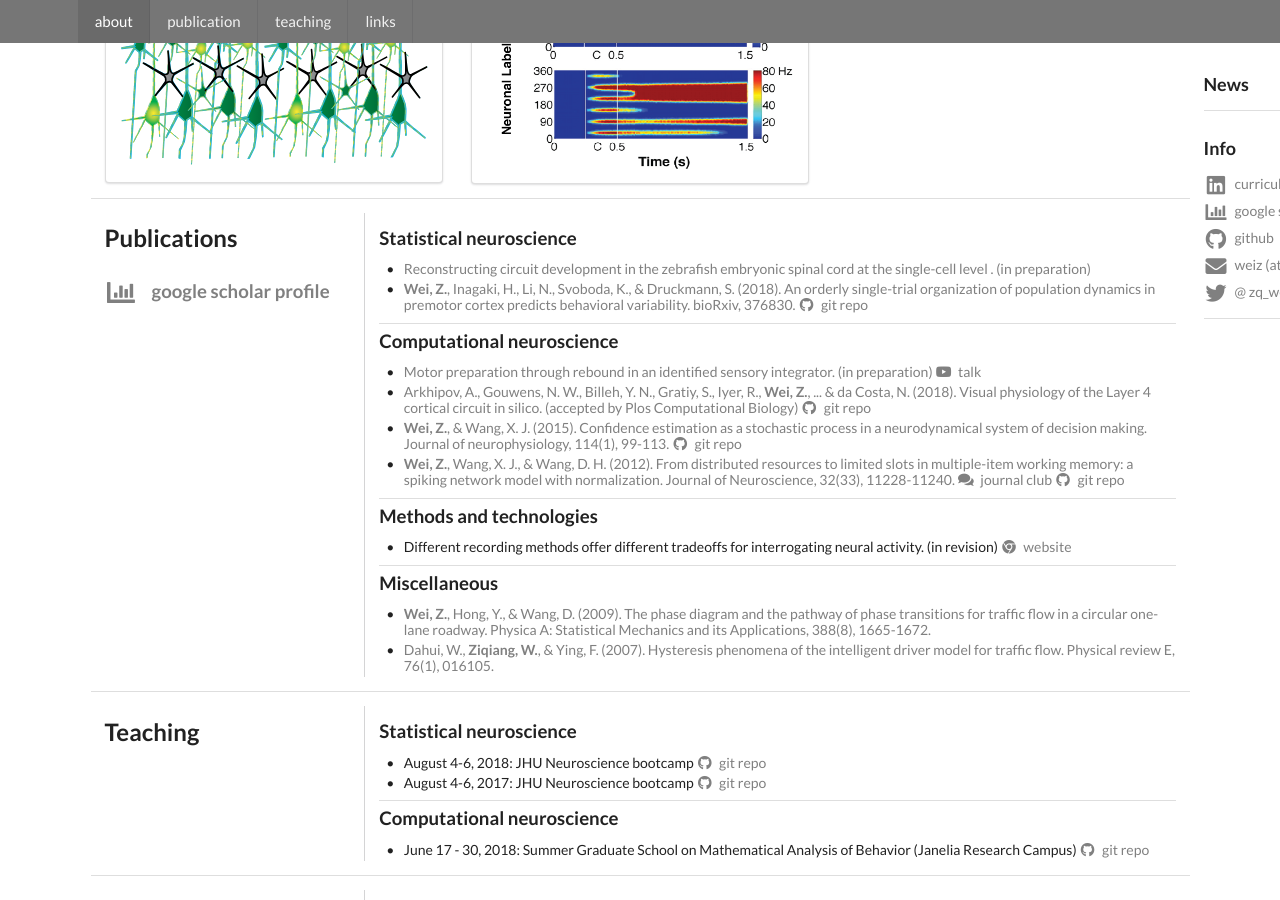
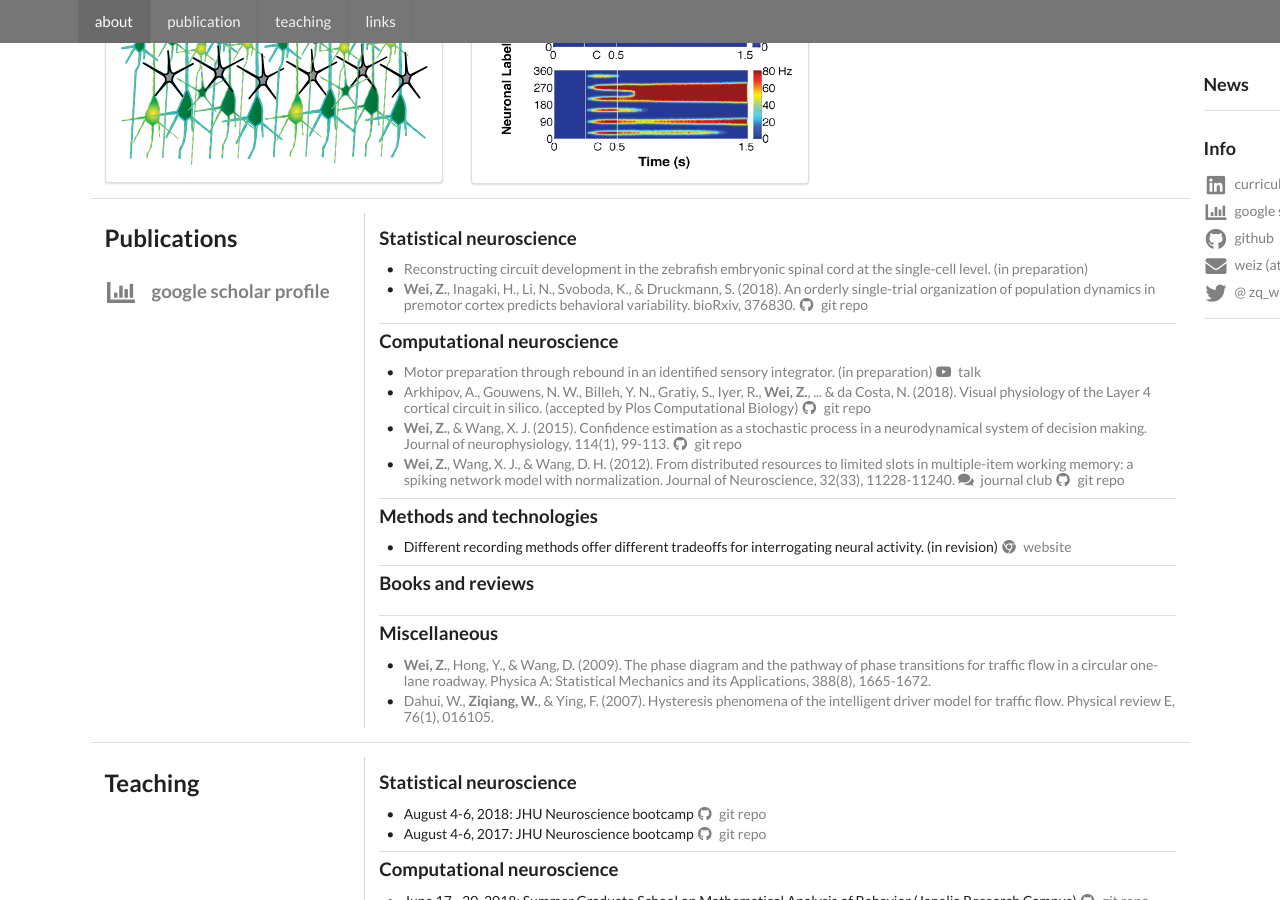
Before and after one commit to zqwei/zqwei.github.io, a Jekyll site: the page built from index.html, in a window 1280 px wide and 900 px high, scrolled down 801 px. Built offline with Jekyll 4.4.1, drawn with Linux system fonts in a browser that asks for light colours.

Commit message:
update file

```diff
--- a/_includes/publication.html
+++ b/_includes/publication.html
@@ -18,29 +18,9 @@
               1. A  NOVEL VARIATIONAL FAMILY  FOR HIDDEN NON-LINEAR MARKOV MODELS. (in preparation)
               </a>
             </div> -->
-            <!-- <div class="item">
-              <a href="http://www.abstractsonline.com/pp8/index.html#!/4376/presentation/8428">
-              2. Glia with Yu Mu
-              </a>
-            </div> -->
-            <!-- <div class="item">
-              <a href="http://www.abstractsonline.com/pp8/index.html#!/4376/presentation/8428">
-              3. Brain oscillation with Jing
-              </a>
-            </div> -->
-            <!-- <div class="item">
-              <a href="http://www.abstractsonline.com/pp8/index.html#!/4376/presentation/8428">
-              4. DRN with TK
-              </a>
-            </div> -->
-            <!-- <div class="item">
-              <a href="http://www.abstractsonline.com/pp8/index.html#!/4376/presentation/8428">
-              5. EDLDS model extension
-              </a>
-            </div> -->
             <div class="item">
               <a href="http://www.abstractsonline.com/pp8/index.html#!/4376/presentation/8428">
-              Reconstructing circuit development in the zebrafish embryonic spinal cord at the single-cell level . (in preparation)
+              Reconstructing circuit development in the zebrafish embryonic spinal cord at the single-cell level. (in preparation)
               </a>
             </div>
             <div class="item">
@@ -58,11 +38,6 @@
       <div class="item">
         <h3 class="ui black header"> Computational neuroscience </h3>
         <div class="ui bulleted list">
-          <!-- <div class="item">
-              <a href="http://www.abstractsonline.com/pp8/index.html#!/4376/presentation/8428">
-              6. Model for rank order dynamics
-              </a>
-            </div> -->
           <div class="item">
             <a href="http://www.cosyne.org/c/index.php?title=Cosyne2018_Program">
             Motor preparation through rebound in an identified sensory integrator. (in preparation)
@@ -109,16 +84,6 @@
       <div class="item">
         <h3 class="ui black header"> Methods and technologies </h3>
         <div class="ui bulleted list">
-          <!-- <div class="item">
-              <a href="http://www.abstractsonline.com/pp8/index.html#!/4376/presentation/8428">
-              7. Voltron processing
-              </a>
-            </div> -->
-          <!-- <div class="item">
-              <a href="http://www.abstractsonline.com/pp8/index.html#!/4376/presentation/8428">
-              8. Dataset comparison v2
-              </a>
-            </div> -->
           <div class="item">
             <!-- <a href=""> -->
             Different recording methods offer different tradeoffs for interrogating neural activity. (in revision)
@@ -129,11 +94,11 @@
           </div>
         </div>
       </div>
-      <!-- <div class="item">
+      <div class="item">
         <h3 class="ui black header"> Books and reviews </h3>
         <div class="ui bulleted list">
         </div>
-      </div> -->
+      </div>
       <div class="item">
         <h3 class="ui black header"> Miscellaneous </h3>
           <div class="ui bulleted list">
```
